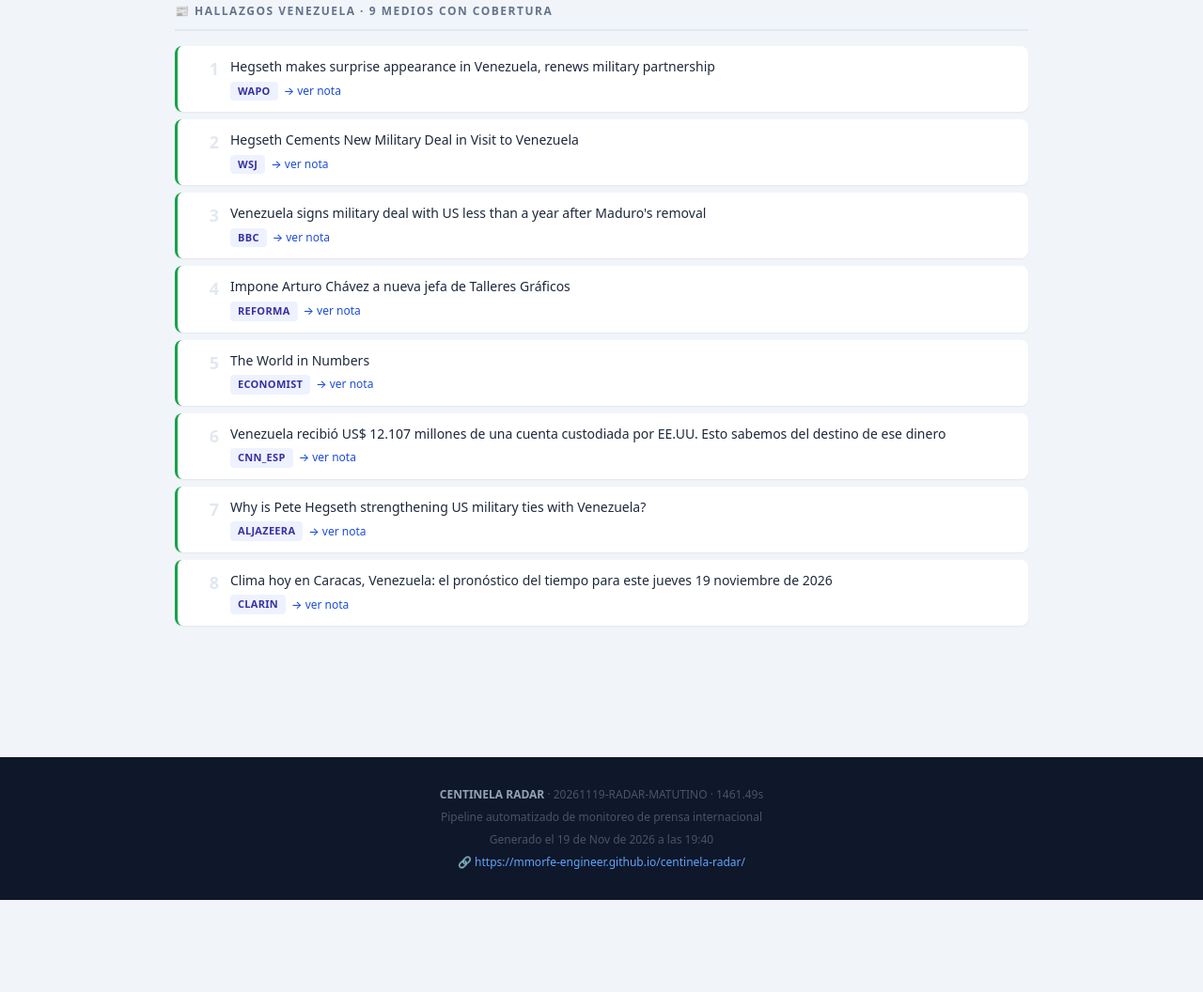
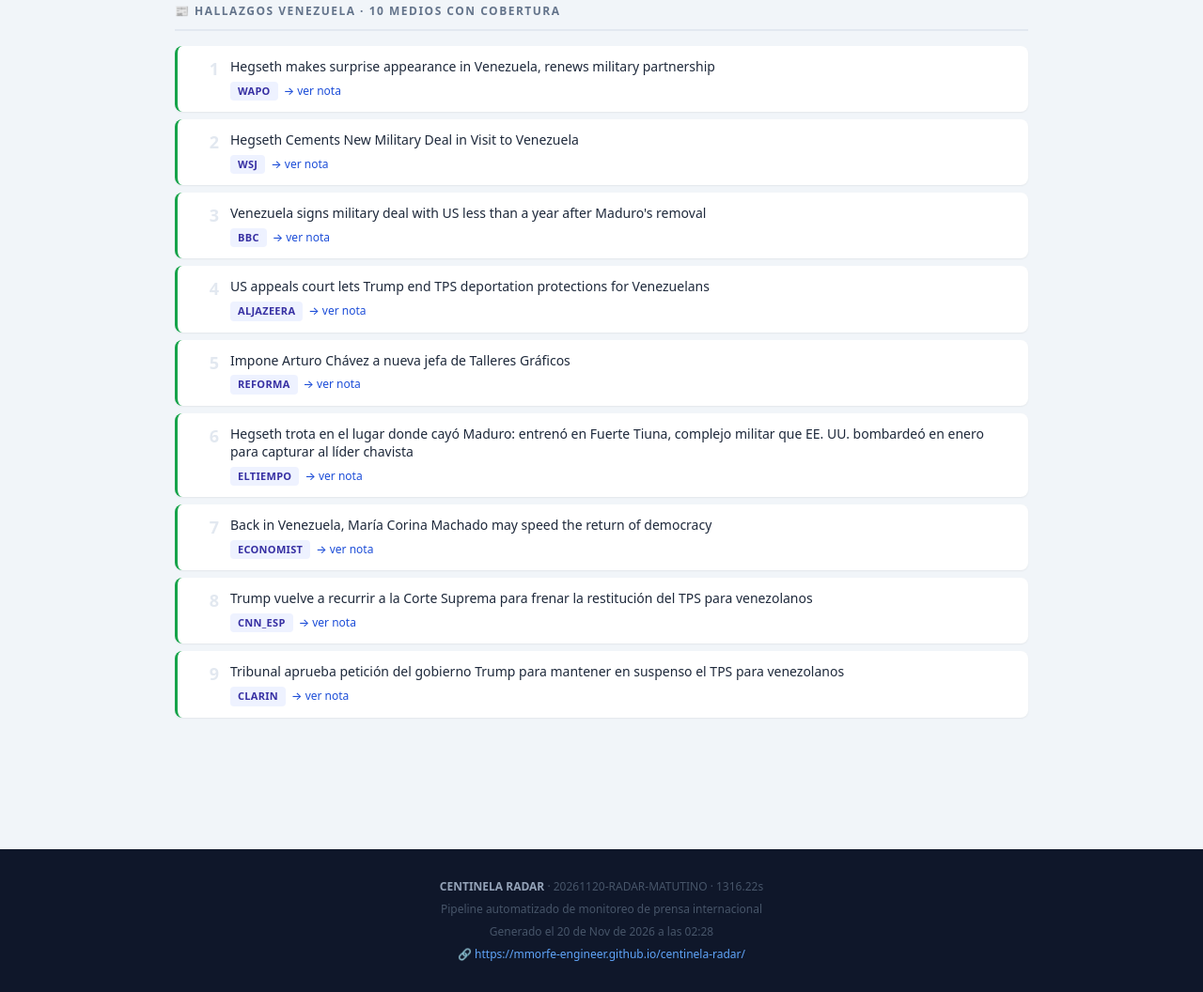
Before and after one commit to mmorfe-engineer/centinela-radar, a plain HTML site: page docs/index.html in a window 1280 px wide. Shown: the part 1147-2203 px from the top of the page at 94% size. Before the commit the page ends 2105 px from the top, so only its background shows below. Drawn offline with Linux system fonts and the light colour scheme.

Commit message:
radar: informe 20261120T0228 [MATUTINO]

```diff
--- a/docs/index.html
+++ b/docs/index.html
@@ -4,7 +4,7 @@
     <meta charset="UTF-8">
     <meta name="viewport" content="width=device-width, initial-scale=1.0">
     <meta name="description" content="Sala Situacional de Medios Internacionales · Venezuela">
-    <title>RADAR | 20261119-RADAR-MATUTINO</title>
+    <title>RADAR | 20261120-RADAR-MATUTINO</title>
     <style>
         :root {
             --verde: #16A34A; --amarillo: #D97706; --rojo: #DC2626;
@@ -117,8 +117,8 @@
     <h1>📡 RADAR 📡</h1>
     <div class="hdr-meta">
         <span class="badge badge-matutino">MATUTINO</span>
-        <span>19 Nov 2026 · 19:40 VET</span>
-        <span>35/35 medios · 8 hallazgos Venezuela</span>
+        <span>20 Nov 2026 · 02:28 VET</span>
+        <span>35/35 medios · 9 hallazgos Venezuela</span>
     </div>
 </header>
 
@@ -126,12 +126,12 @@
 
     <div class="semaforo">
         <div class="sem-card v">
-            <div class="sem-num">9</div>
+            <div class="sem-num">10</div>
             <div class="sem-label">🟢 Con cobertura</div>
             <div class="sem-sub">Venezuela en agenda</div>
         </div>
         <div class="sem-card a">
-            <div class="sem-num">16</div>
+            <div class="sem-num">15</div>
             <div class="sem-label">🟡 Sin cobertura</div>
             <div class="sem-sub">Certificado · sin Venezuela</div>
         </div>
@@ -199,7 +199,7 @@
 <div class="medio-chip verde" title="Con cobertura"><span class="dot"></span><span class="nombre">Clarín</span></div>
 <div class="medio-chip amarillo" title="Sin cobertura certificada"><span class="dot"></span><span class="nombre">El Mercurio (Emol)</span></div>
 <div class="medio-chip verde" title="Con cobertura"><span class="dot"></span><span class="nombre">Reforma</span></div>
-<div class="medio-chip amarillo" title="Sin cobertura certificada"><span class="dot"></span><span class="nombre">El Tiempo</span></div>
+<div class="medio-chip verde" title="Con cobertura"><span class="dot"></span><span class="nombre">El Tiempo</span></div>
 <div class="medio-chip verde" title="Con cobertura"><span class="dot"></span><span class="nombre">The Economist</span></div>
 <div class="medio-chip amarillo" title="Sin cobertura certificada"><span class="dot"></span><span class="nombre">Foreign Affairs (CFR)</span></div>
 <div class="medio-chip rojo" title="Error: Fetch fallido: Timeout después de 2 reintentos"><span class="dot"></span><span class="nombre">Foreign Affairs Latinoamérica</span></div>
@@ -209,7 +209,7 @@
     </section>
 
     <section>
-        <h2 class="sec-title">📰 Hallazgos Venezuela · 9 medios con cobertura</h2>
+        <h2 class="sec-title">📰 Hallazgos Venezuela · 10 medios con cobertura</h2>
         <div class="hallazgo-list">
 
         <div class="hallazgo-item">
@@ -239,40 +239,48 @@
         <div class="hallazgo-item">
             <div class="hallazgo-rank">4</div>
             <div class="hallazgo-content">
+                <div class="hallazgo-titulo">US appeals court lets Trump end TPS deportation protections for Venezuelans</div>
+                <div class="hallazgo-meta"><span class="tag tag-medio">ALJAZEERA</span> <a class="tag-fuente" href="https://www.aljazeera.com/news/2026/11/19/us-appeals-court-lets-trump-end-tps-deportation-protections-for-venezuelans?traffic_source=rss" target="_blank" rel="noopener">→ ver nota</a></div>
+            </div>
+        </div>
+
+        <div class="hallazgo-item">
+            <div class="hallazgo-rank">5</div>
+            <div class="hallazgo-content">
                 <div class="hallazgo-titulo">Impone Arturo Chávez a nueva jefa de Talleres Gráficos</div>
                 <div class="hallazgo-meta"><span class="tag tag-medio">REFORMA</span> <a class="tag-fuente" href="https://www.reforma.com/impone-arturo-chavez-a-nueva-jefa-de-talleres-graficos/ar3317326" target="_blank" rel="noopener">→ ver nota</a></div>
             </div>
         </div>
 
         <div class="hallazgo-item">
-            <div class="hallazgo-rank">5</div>
-            <div class="hallazgo-content">
-                <div class="hallazgo-titulo">The World in Numbers</div>
-                <div class="hallazgo-meta"><span class="tag tag-medio">ECONOMIST</span> <a class="tag-fuente" href="https://www.economist.com/interactive/the-world-ahead/2026/11/18/the-world-in-numbers" target="_blank" rel="noopener">→ ver nota</a></div>
-            </div>
-        </div>
-
-        <div class="hallazgo-item">
             <div class="hallazgo-rank">6</div>
             <div class="hallazgo-content">
-                <div class="hallazgo-titulo">Venezuela recibió US$ 12.107 millones de una cuenta custodiada por EE.UU. Esto sabemos del destino de ese dinero</div>
-                <div class="hallazgo-meta"><span class="tag tag-medio">CNN_ESP</span> <a class="tag-fuente" href="https://cnnespanol.cnn.com/2026/11/19/venezuela/eeuu-cuenta-custodia-millones-ingresos-orix" target="_blank" rel="noopener">→ ver nota</a></div>
+                <div class="hallazgo-titulo">Hegseth trota en el lugar donde cayó Maduro: entrenó en Fuerte Tiuna, complejo militar que EE. UU. bombardeó en enero para capturar al líder chavista</div>
+                <div class="hallazgo-meta"><span class="tag tag-medio">ELTIEMPO</span> <a class="tag-fuente" href="https://www.eltiempo.com/mundo/venezuela/hegseth-trota-en-el-lugar-donde-cayo-maduro-entreno-en-fuerte-tiuna-complejo-militar-que-ee-uu-bombardeo-en-enero-para-capturar-al-lider-chavista-3602393" target="_blank" rel="noopener">→ ver nota</a></div>
             </div>
         </div>
 
         <div class="hallazgo-item">
             <div class="hallazgo-rank">7</div>
             <div class="hallazgo-content">
-                <div class="hallazgo-titulo">Why is Pete Hegseth strengthening US military ties with Venezuela?</div>
-                <div class="hallazgo-meta"><span class="tag tag-medio">ALJAZEERA</span> <a class="tag-fuente" href="http://aljazeera.com/news/2026/11/19/why-is-pete-hegseth-strengthening-us-military-ties-with-venezuela" target="_blank" rel="noopener">→ ver nota</a></div>
+                <div class="hallazgo-titulo">Back in Venezuela, María Corina Machado may speed the return of democracy</div>
+                <div class="hallazgo-meta"><span class="tag tag-medio">ECONOMIST</span> <a class="tag-fuente" href="https://www.economist.com/the-americas/2026/10/25/back-in-venezuela-maria-corina-machado-may-speed-the-return-of-democracy" target="_blank" rel="noopener">→ ver nota</a></div>
             </div>
         </div>
 
         <div class="hallazgo-item">
             <div class="hallazgo-rank">8</div>
             <div class="hallazgo-content">
-                <div class="hallazgo-titulo">Clima hoy en Caracas, Venezuela: el pronóstico del tiempo para este jueves 19 noviembre de 2026</div>
-                <div class="hallazgo-meta"><span class="tag tag-medio">CLARIN</span> <a class="tag-fuente" href="https://www.clarin.com/informacion-general/clima-hoy-caracas-venezuela-pronostico-tiempo-jueves-19-noviembre-2026_0_rWwBhSW5Uz.html" target="_blank" rel="noopener">→ ver nota</a></div>
+                <div class="hallazgo-titulo">Trump vuelve a recurrir a la Corte Suprema para frenar la restitución del TPS para venezolanos</div>
+                <div class="hallazgo-meta"><span class="tag tag-medio">CNN_ESP</span> <a class="tag-fuente" href="https://cnnespanol.cnn.com/2026/11/19/eeuu/trump-corte-suprema-tps-venezolanos-reux" target="_blank" rel="noopener">→ ver nota</a></div>
+            </div>
+        </div>
+
+        <div class="hallazgo-item">
+            <div class="hallazgo-rank">9</div>
+            <div class="hallazgo-content">
+                <div class="hallazgo-titulo">Tribunal aprueba petición del gobierno Trump para mantener en suspenso el TPS para venezolanos</div>
+                <div class="hallazgo-meta"><span class="tag tag-medio">CLARIN</span> <a class="tag-fuente" href="https://www.clarin.com/estados-unidos/tribunal-aprueba-peticion-del-gobierno-trump-para-mantener-en-suspenso-el-tps-para-venezolanos_0_3WNd1W8UxT.html" target="_blank" rel="noopener">→ ver nota</a></div>
             </div>
         </div>
         </div>
@@ -281,9 +289,9 @@
 </div>
 
 <footer>
-    <strong>CENTINELA RADAR</strong> · 20261119-RADAR-MATUTINO · 1461.49s<br>
+    <strong>CENTINELA RADAR</strong> · 20261120-RADAR-MATUTINO · 1316.22s<br>
     Pipeline automatizado de monitoreo de prensa internacional<br>
-    Generado el 19 de Nov de 2026 a las 19:40<br><a href="https://mmorfe-engineer.github.io/centinela-radar/">🔗 https://mmorfe-engineer.github.io/centinela-radar/</a>
+    Generado el 20 de Nov de 2026 a las 02:28<br><a href="https://mmorfe-engineer.github.io/centinela-radar/">🔗 https://mmorfe-engineer.github.io/centinela-radar/</a>
 </footer>
 
 </body>
```
